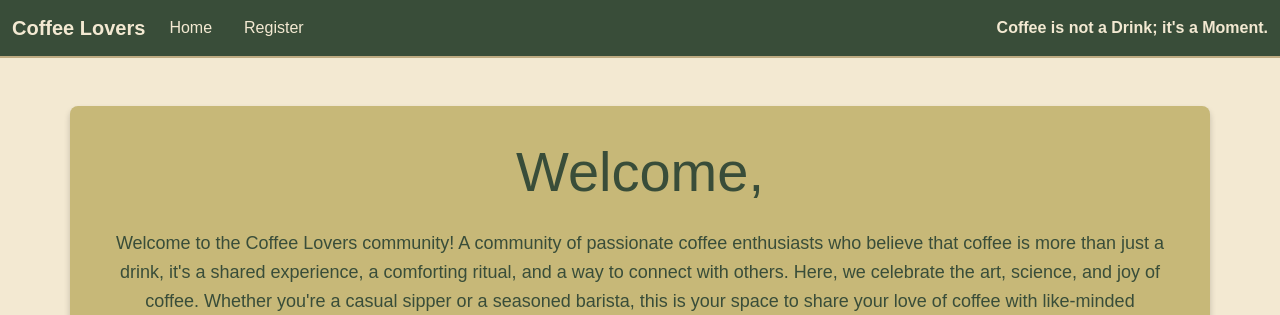
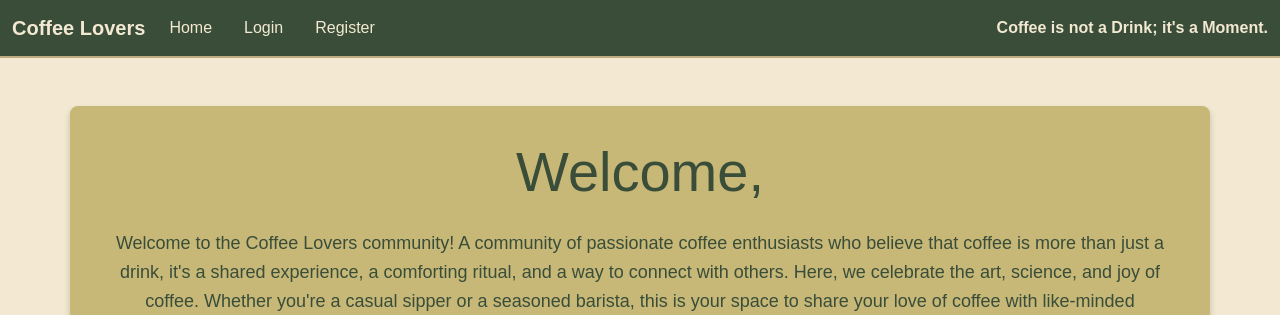
Before and after one commit to julianbohm/coffee-blog, a Django app: page /blog/ in a window 1280 px wide. Shown: the top 315 px of the page. Run offline with Django 4.2, Linux system fonts and the light colour scheme; data that the repository does not hold is empty; parts of the project's set-up code (start-up, migrations or seed data) failed here and were passed over.

Commit message:
add navbar link login

```diff
--- a/templates/base.html
+++ b/templates/base.html
@@ -1,5 +1,4 @@
 {% load static %}
-
 {% url 'home' as home_url %}
 {% url 'account_login' as login_url %}
 {% url 'account_signup' as signup_url %}
@@ -7,6 +6,8 @@
 <!DOCTYPE html>
 <html lang="en">
 <head>
+    {% block extra_head %}
+    {% endblock extra_head %}
     <meta charset="UTF-8">
     <meta name="viewport" content="width=device-width, initial-scale=1.0">
 
@@ -14,7 +15,7 @@
     <link rel="preconnect" href="https://fonts.gstatic.com">
     <link href="https://fonts.googleapis.com/css2?family=Roboto:wght@300&display=swap" rel="stylesheet">
     <link href="https://fonts.googleapis.com/css2?family=Lato:wght@300;700&display=swap" rel="stylesheet">
-    <title>Coffe Lovers</title>
+    <title>{% block head_title %}Coffee Lovers{% endblock head_title %}</title>
 
     <!-- Font Awesome CSS -->
     <link rel="stylesheet" href="https://cdnjs.cloudflare.com/ajax/libs/font-awesome/5.15.3/css/all.min.css">
@@ -50,7 +51,12 @@
                     </li>
                     {% else %}
                     <li class="nav-item">
-                        <a class="nav-link {% if request.path == signup_url %}active{% endif %}" href="{% url 'register' %}">Register</a>
+                        <a class="nav-link {% if request.path == 'login_url' %}active{% endif %}" href="{% url 'account_login' %}">
+                            Login
+                        </a>
+                    </li>
+                    <li class="nav-item">
+                        <a class="nav-link {% if request.path == signup_url %}active{% endif %}" href="{% url 'account_signup' %}">Register</a>
                     </li>
                     {% endif %}
                 </ul>
```
